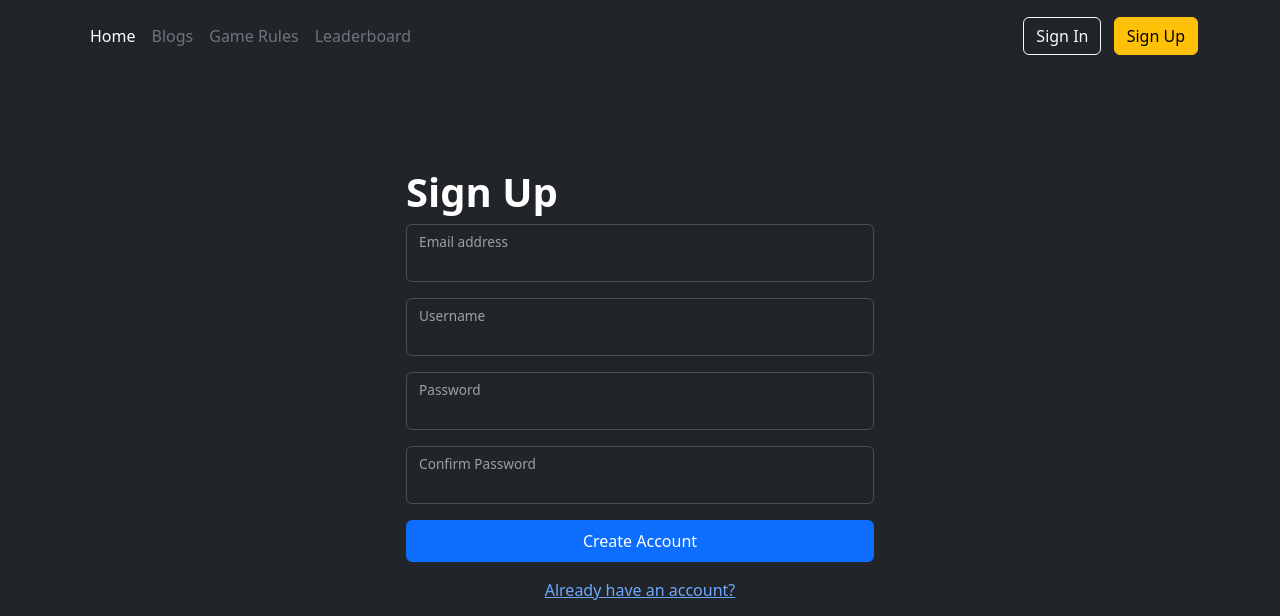
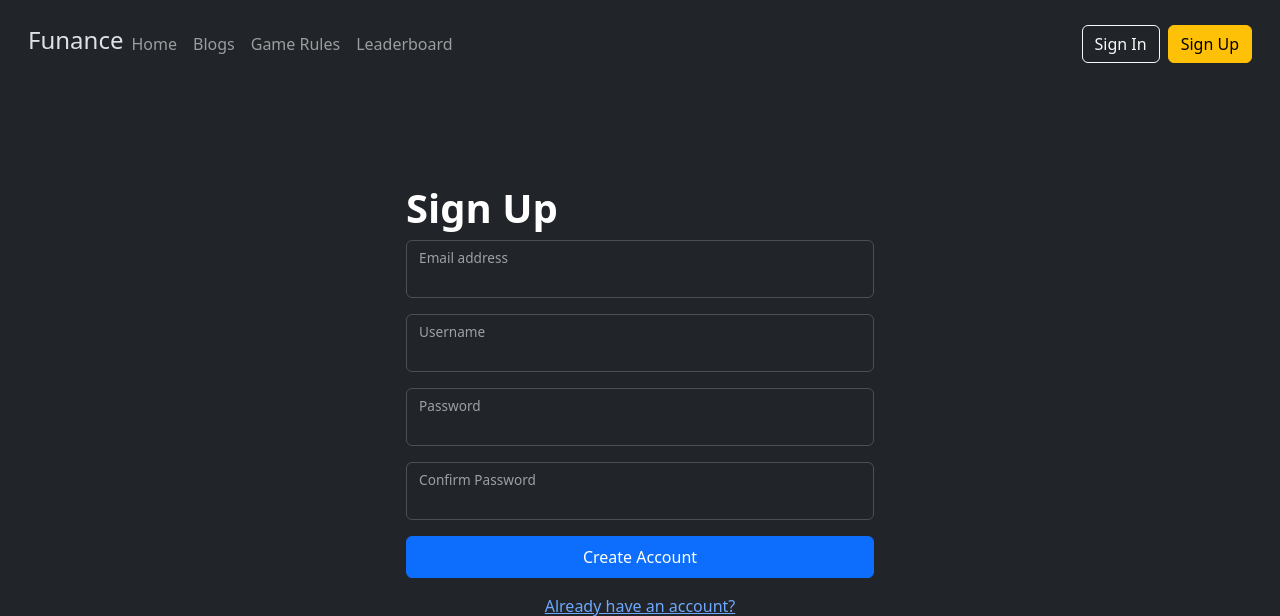
Before and after one commit to yangsu01/Funance_app, a Flask app: page /sign_up in a window 1280 px wide. Shown: the top 616 px of the page. Run offline with Flask 3, Linux system fonts and the light colour scheme; some libraries are stand-ins or nearby versions.

Commit message:
add dynamic navbar

```diff
--- a/src/webapp/auth.py
+++ b/src/webapp/auth.py
@@ -11,7 +11,7 @@ auth = Blueprint('auth', __name__)
 
 
 @auth.route('/sign_in', methods=['GET', 'POST'])
-def login():
+def sign_in():
     if request.method == 'POST':
         email = request.form.get('email')
         password = request.form.get('password')
@@ -30,12 +30,14 @@ def login():
         else:
             flash('Email does not exist.', category='error')
 
-    return render_template("authentication/sign_in.html", user=current_user)
+    return render_template("authentication/sign_in.html",
+                           user=current_user,
+                           active_page='sign_in')
 
 
 @auth.route('/sign_out')
 @login_required
-def logout():
+def sign_out():
     logout_user()
 
     return redirect(url_for('views.home'))
@@ -74,4 +76,6 @@ def sign_up():
 
             return redirect(url_for('views.home'))
 
-    return render_template("authentication/sign_up.html", user=current_user)
+    return render_template("authentication/sign_up.html",
+                           user=current_user,
+                           active_page='sign_up')
--- a/src/webapp/static/styles/main.css
+++ b/src/webapp/static/styles/main.css
@@ -53,3 +53,8 @@ body {
 .pie-chart{
     max-width: 450px;
 }
+
+.nav-item.active {
+    background-color: #007bff; /* Change to your desired active color */
+    color: #ffffff; /* Change to your desired text color */
+}
--- a/src/webapp/templates/base.html
+++ b/src/webapp/templates/base.html
@@ -5,7 +5,7 @@
     <meta name="viewport" content="width=device-width, initial-scale=1" />
 
     <link rel="icon" href="../static/icons/funance_logo.jpg" type="image/x-icon">
-    <link href="https://cdn.jsdelivr.net/npm/bootstrap@5.3.2/dist/css/bootstrap.min.css" rel="stylesheet" integrity="sha384-T3c6CoIi6uLrA9TneNEoa7RxnatzjcDSCmG1MXxSR1GAsXEV/Dwwykc2MPK8M2HN" crossorigin="anonymous">
+    <link href="https://cdn.jsdelivr.net/npm/bootstrap@5.3.3/dist/css/bootstrap.min.css" rel="stylesheet" integrity="sha384-QWTKZyjpPEjISv5WaRU9OFeRpok6YctnYmDr5pNlyT2bRjXh0JMhjY6hW+ALEwIH" crossorigin="anonymous">
 
     <link type="text/css" rel="stylesheet" href="../static/styles/main.css">
 
@@ -16,30 +16,50 @@
 
   <body class="d-flex flex-column h-100">
     <!-- navigation bar -->
-    <header class="p-3 text-bg-dark">
-      <div class="container">
-        <div class="d-flex flex-wrap align-items-center justify-content-center justify-content-lg-start">
+    <header class="m-3">
+      <nav class="navbar navbar-expand-lg navbar-dark bg-dark">
+        <div class="container-fluid">
+          <a class="h4" style="text-decoration: none;" href="/">Funance</a>
+          <button class="navbar-toggler collapsed" type="button" data-bs-toggle="collapse" data-bs-target="#navbarCollapse" aria-controls="navbarCollapse" aria-expanded="false" aria-label="Toggle navigation">
+            <span class="navbar-toggler-icon"></span>
+          </button>
 
-          <ul class="nav col-12 col-lg-auto me-lg-auto mb-2 justify-content-center mb-md-0">
-            <li><a href="/" class="nav-link px-2 text-white" id="home">Home</a></li>
-            <li><a href="/blogs" class="nav-link px-2 text-secondary" id="blogs">Blogs</a></li>
-            <li><a href="/rules" class="nav-link px-2 text-secondary" id="rules">Game Rules</a></li>
-            <li><a href="/leaderboard" class="nav-link px-2 text-secondary" id="leaderboard">Leaderboard</a></li>
+          <div class="navbar-collapse collapse" id="navbarCollapse">
+            <ul class="navbar-nav me-auto mb-2 mb-md-0">
+              <!-- home -->
+              <li class="nav-item">
+                <a class="nav-link {% if active_page == 'home' %}text-white{% endif %}" href="{{ url_for('views.home') }}">Home</a>
+              </li>
+              <!-- blogs -->
+              <li class="nav-item">
+                <a class="nav-link {% if active_page == 'blogs_list' %}text-white{% endif %}" href="{{ url_for('blogs.blogs_list') }}">Blogs</a>
+              </li>
+              <!-- game rules -->
+              <li class="nav-item">
+                <a class="nav-link {% if active_page == 'rules' %}text-white{% endif %}" href="{{ url_for('portfolio_sim.rules') }}">Game Rules</a>
+              </li>
+              <!-- leaderboard -->
+              <li class="nav-item">
+                <a class="nav-link {% if active_page == 'leaderboard' %}text-white{% endif %}" href="{{ url_for('portfolio_sim.leaderboard') }}">Leaderboard</a>
+              </li>
+              <!-- dashboard -->
               {% if user.is_authenticated %}
-              <li><a href="/dashboard" class="nav-link px-2 text-secondary" id="dashboard">My Portfolio</a></li>
+                <li class="nav-item">
+                  <a class="nav-link {% if active_page == 'dashboard' %}text-white{% endif %}" href="{{ url_for('portfolio_sim.dashboard') }}">My Portfolio</a>
+                </li>
               {% endif %}
             </ul>
-
-          <div class="text-end">
+            <div class="d-flex">
               {% if user.is_authenticated %}
-              <a class="btn btn-warning" id="signOut" href="/sign_out">Sign Out</a>
+                <a class="btn btn-warning" id="signOut" href="{{ url_for('auth.sign_out') }}">Sign Out</a>
               {% else %}
-              <a class="btn btn-outline-light me-2" id="signIn" href="/sign_in">Sign In</a>
-              <a class="btn btn-warning" id="signUp" href="/sign_up">Sign Up</a>
+                <a class="btn btn-outline-light me-2" id="signIn" href="{{ url_for('auth.sign_in') }}">Sign In</a>
+                <a class="btn btn-warning" id="signUp" href="{{ url_for('auth.sign_up') }}">Sign Up</a>
               {% endif %}
             </div>
           </div>
         </div>
+      </nav>
     </header>
 
     <!-- backend message flashing -->
@@ -71,8 +91,8 @@
     </main>
 
     <!-- footer -->
-    <footer class="container footer d-flex flex-wrap justify-content-between py-3 border-top sticky-bottom">
-      <div class="col-md-4 d-flex align-items-center">
+    <footer class="container footer d-flex flex-wrap justify-content-between border-top sticky-bottom mb-3">
+      <div class="col-md-4 d-flex align-items-center mt-3">
         <a href="/" class="mb-3 me-2 mb-md-0 text-body-secondary text-decoration-none lh-1">
           <img src="../static/icons/funance_logo.jpg" alt="FUNance logo" width="24" height="24">
         </a>
@@ -80,7 +100,7 @@
         <span class="mb-3 mb-md-0 text-body-secondary">&copy; 2024 FUNance v0.3.0</span>
       </div>
 
-      <ul class="nav col-md-4 justify-content-end list-unstyled d-flex">
+      <ul class="nav col-md-4 justify-content-end list-unstyled d-flex mt-3">
         <li class="ms-3">
           <a class="text-body-secondary" href="https://github.com/yangsu01">
             <svg xmlns="http://www.w3.org/2000/svg" width="24" height="24" fill="currentColor" class="bi bi-github" viewBox="0 0 16 16">
@@ -105,9 +125,9 @@
       </ul>
     </footer>
 
-    <script src="https://cdn.jsdelivr.net/npm/bootstrap@5.3.2/dist/js/bootstrap.bundle.min.js" integrity="sha384-C6RzsynM9kWDrMNeT87bh95OGNyZPhcTNXj1NW7RuBCsyN/o0jlpcV8Qyq46cDfL" crossorigin="anonymous"></script>
-    <script src="https://code.jquery.com/jquery-3.7.1.min.js" integrity="sha256-/JqT3SQfawRcv/BIHPThkBvs0OEvtFFmqPF/lYI/Cxo=" crossorigin="anonymous"></script>
-    <script src="https://cdn.plot.ly/plotly-2.29.1.min.js" charset="utf-8"></script>
+    <script defer src="https://cdn.jsdelivr.net/npm/bootstrap@5.3.3/dist/js/bootstrap.bundle.min.js" integrity="sha384-YvpcrYf0tY3lHB60NNkmXc5s9fDVZLESaAA55NDzOxhy9GkcIdslK1eN7N6jIeHz" crossorigin="anonymous"></script>
+    <script defer src="https://code.jquery.com/jquery-3.7.1.min.js" integrity="sha256-/JqT3SQfawRcv/BIHPThkBvs0OEvtFFmqPF/lYI/Cxo=" crossorigin="anonymous"></script>
+    <script defer src="https://cdn.plot.ly/plotly-2.29.1.min.js" charset="utf-8"></script>
 
     <script src="../static/scripts/index.js" defer></script>
     {% block scripts %} {% endblock %}
--- a/src/webapp/views.py
+++ b/src/webapp/views.py
@@ -7,4 +7,6 @@ views = Blueprint('views', __name__)
 
 @views.route('/', methods=['GET'])
 def home():
-    return render_template("home.html", user=current_user)
+    return render_template("home.html",
+                           user=current_user,
+                           active_page='home')
```
Also changed, not shown: src/webapp/blogs.py (+5 -3 lines), src/webapp/portfolio_sim.py (+15 -7 lines). Lines whose indentation alone changed are shown as unchanged.
